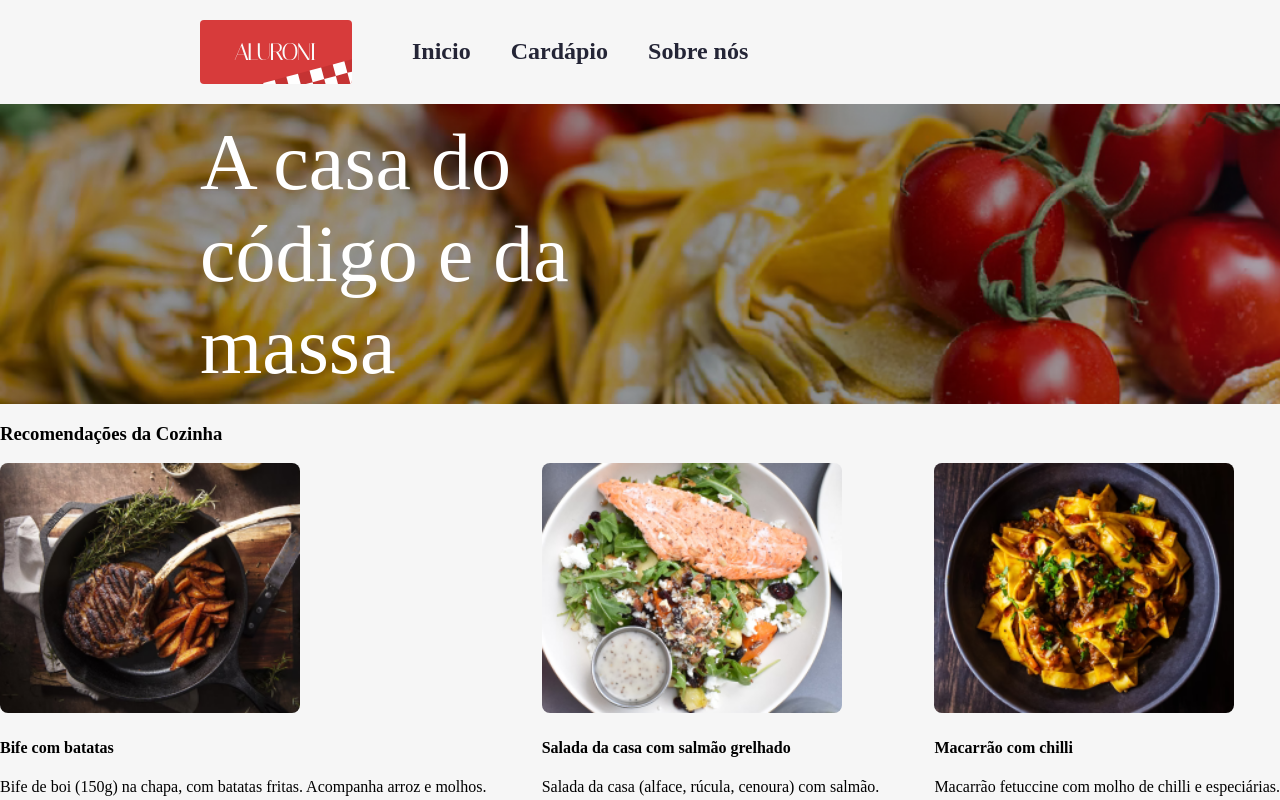
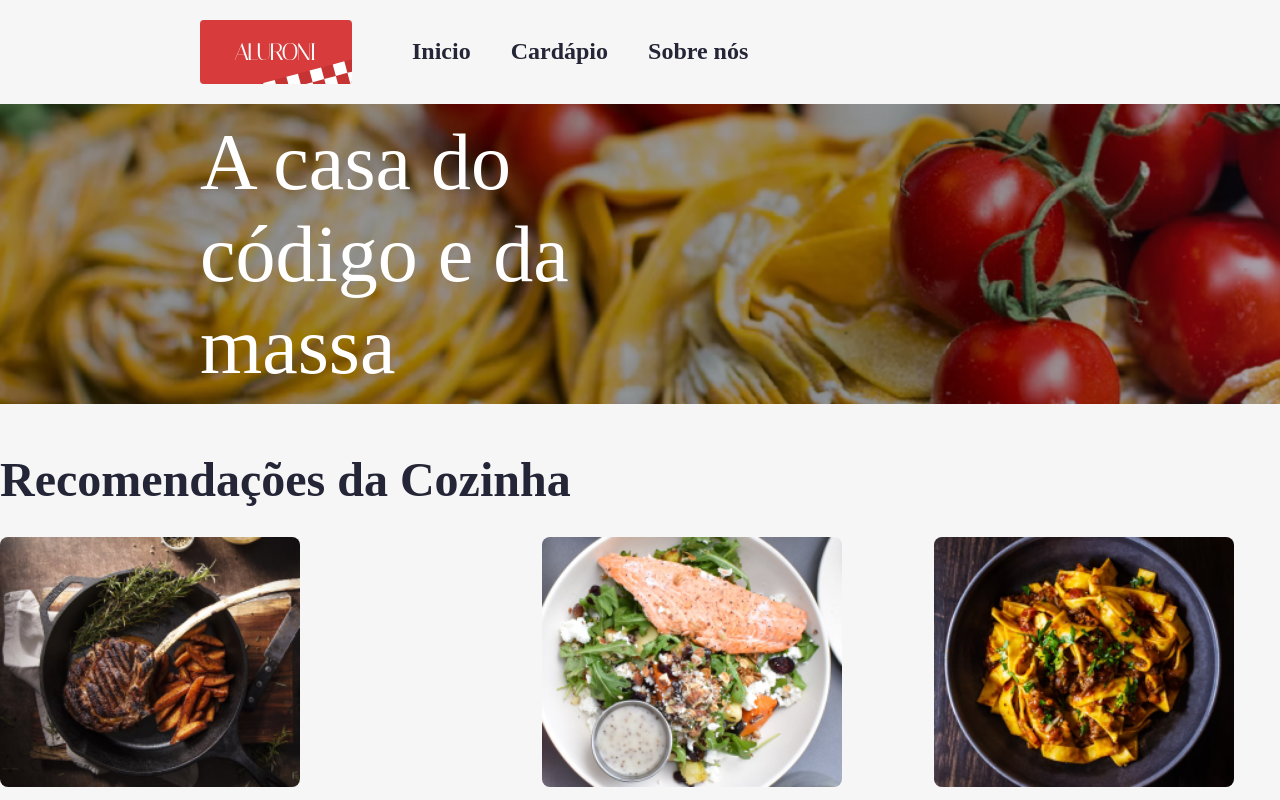
Before and after one commit to Melksedeque/aluroni-cardapio-online, a React (Vite) app: page / in a window 1280 px wide. Shown: the top 800 px of the page. Built offline with nearby package versions, Linux system fonts and the light colour scheme; a web font is replaced by a local one.

Commit message:
Importar estilo de tema global

```diff
--- a/src/pages/Cardapio/index.tsx
+++ b/src/pages/Cardapio/index.tsx
@@ -1,4 +1,5 @@
 import styles from './Cardapio.module.scss';
+import stylesTema from 'styles/Tema.module.scss';
 
 import Buscador from './Buscador';
 import { useState } from 'react';
@@ -12,7 +13,7 @@ export default function Cardapio() {
   const [ordenador, setOrdenador] = useState('');
   return (
     <section className={styles.cardapio}>
-      <h3 className={styles.cardapio__titulo}>Cardápio</h3>
+      <h3 className={stylesTema.titulo}>Cardápio</h3>
       <Buscador busca={busca} setBusca={setBusca} />
       <div className={styles.cardapio__filtros}>
         <Filtros filtro={filtro} setFiltro={setFiltro} />
--- a/src/pages/Inicio/index.tsx
+++ b/src/pages/Inicio/index.tsx
@@ -1,12 +1,13 @@
 import cardapio from 'data/cardapio.json';
 import styles from './Inicio.module.scss';
+import stylesTema from 'styles/Tema.module.scss';
 
 export default function Inicio() {
   let pratosRecomendados = [...cardapio];
   pratosRecomendados = pratosRecomendados.sort(() => Math.random() - 0.5).splice(0, 3);
   return (
     <section>
-        <h3 className={styles.titulo}>Recomendações da Cozinha</h3>
+        <h3 className={stylesTema.titulo}>Recomendações da Cozinha</h3>
         <div className={styles.recomendados}>
             {pratosRecomendados.map(item => (
                 <div key={item.id} className={styles.recomendado}>
```
